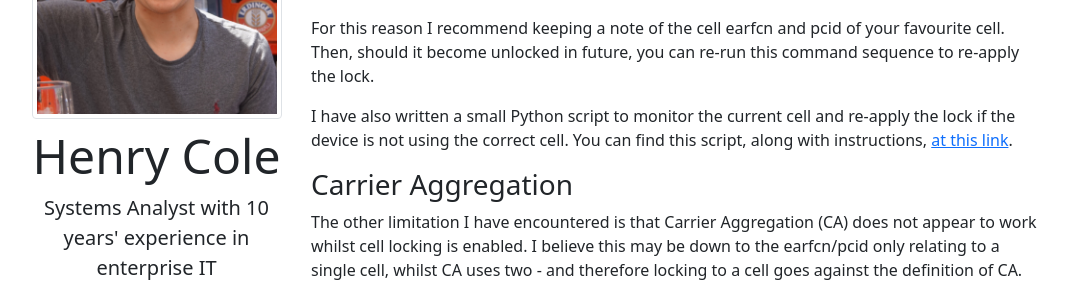
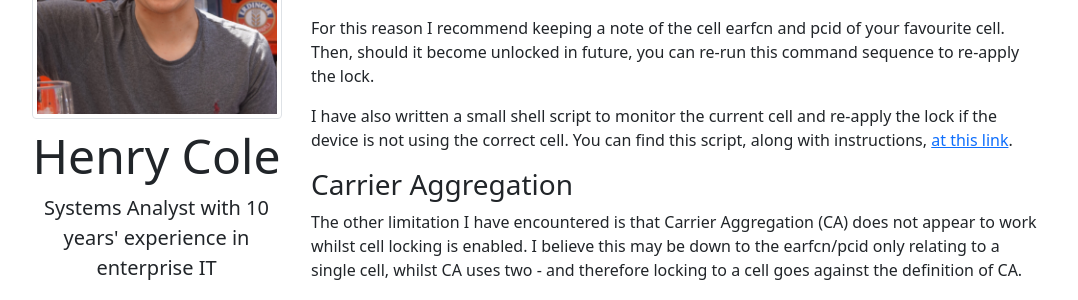
Before and after one commit to hcuk94/henry-personal-website, a Jekyll site: the page built from _posts/2021-12-28-Locking-the-Teltonika-RUT360-to-a-Specific-Cell.md, in a window 1280 px wide and 900 px high, scrolled down 1741 px. Shown: the part 155-455 px from the top of the window, without its empty margins (56-1134 px from the left). Built offline with Jekyll 4.4.1, drawn with Linux system fonts in a browser that asks for light colours.

Commit message:
updated refs to script

```diff
--- a/_includes/projects.html
+++ b/_includes/projects.html
@@ -15,7 +15,7 @@
         <h5 class="card-title"><a class="text-reset text-decoration-none" target="_blank" href="https://github.com/hcuk94/teltonika-cell-autolock">Teltonika Cell Autolock</a></h5>
         <h6><small class="text-muted">Monitor connected mobile cell and enforce specific cell ID</small></h6>
         <p class="card-text">I have a 4G connection which can experience poor speeds if it attaches to the wrong mobile cell.</p>
-        <p class="card-text">This is a simple Python script which runs on Teltonika RUT360 devices and instructs the modem to lock to a specific cell if it is not already doing so.</p>
+        <p class="card-text">This is a simple shell script which runs on Teltonika RUT360 devices and instructs the modem to lock to a specific cell if it is not already doing so.</p>
         <a class="text-muted text-decoration-none" href="https://github.com/hcuk94/teltonika-cell-autolock">View Project ➔</a>
       </div>
     </div></div>
--- a/_posts/2021-12-28-Locking-the-Teltonika-RUT360-to-a-Specific-Cell.md
+++ b/_posts/2021-12-28-Locking-the-Teltonika-RUT360-to-a-Specific-Cell.md
@@ -71,7 +71,7 @@ I have found, from time to time, that my modem does end up unlocked. It's not en
 
 For this reason I recommend keeping a note of the cell earfcn and pcid of your favourite cell. Then, should it become unlocked in future, you can re-run this command sequence to re-apply the lock.
 
-I have also written a small Python script to monitor the current cell and re-apply the lock if the device is not using the correct cell. You can find this script, along with instructions, [at this link](https://github.com/hcuk94/teltonika-cell-autolock).
+I have also written a small shell script to monitor the current cell and re-apply the lock if the device is not using the correct cell. You can find this script, along with instructions, [at this link](https://github.com/hcuk94/teltonika-cell-autolock).
 
 ### Carrier Aggregation
 The other limitation I have encountered is that Carrier Aggregation (CA) does not appear to work whilst cell locking is enabled. I believe this may be down to the earfcn/pcid only relating to a single cell, whilst CA uses two - and therefore locking to a cell goes against the definition of CA.
```
Also changed, not shown: 1 other file.
